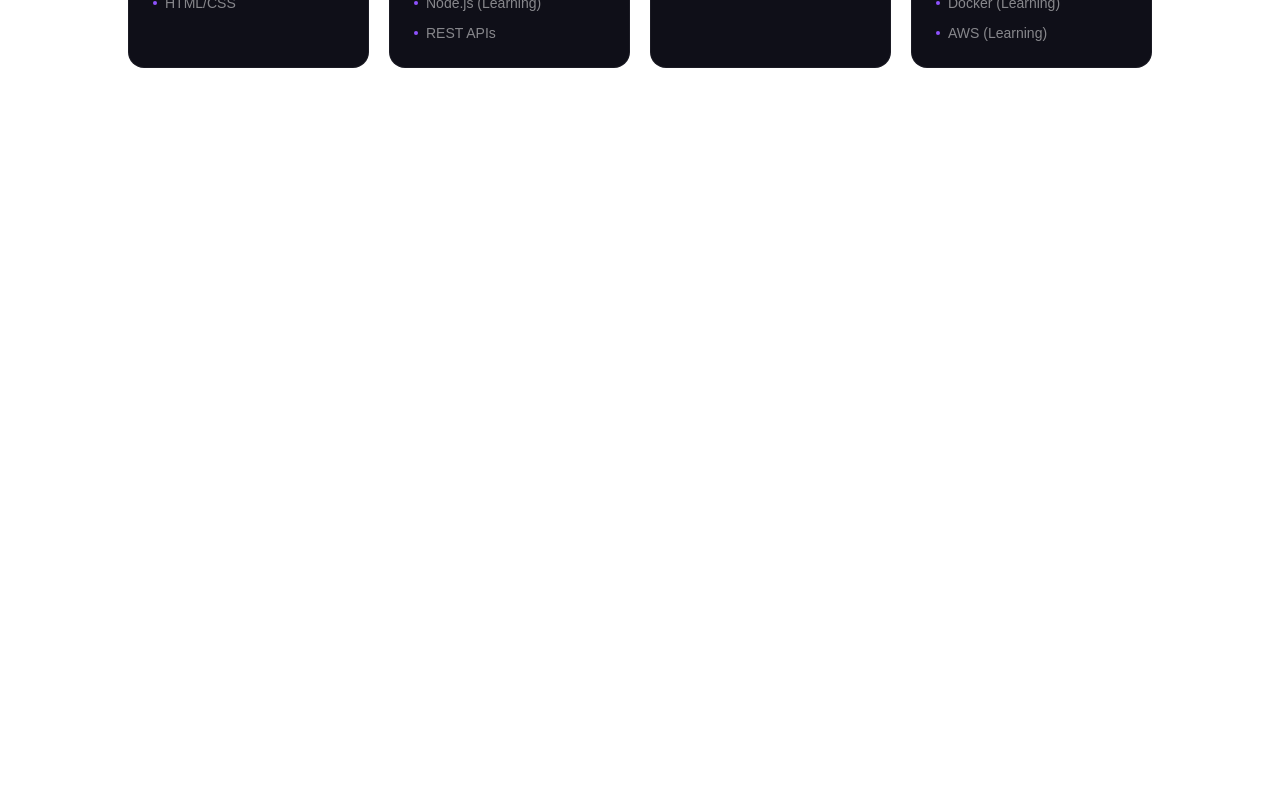
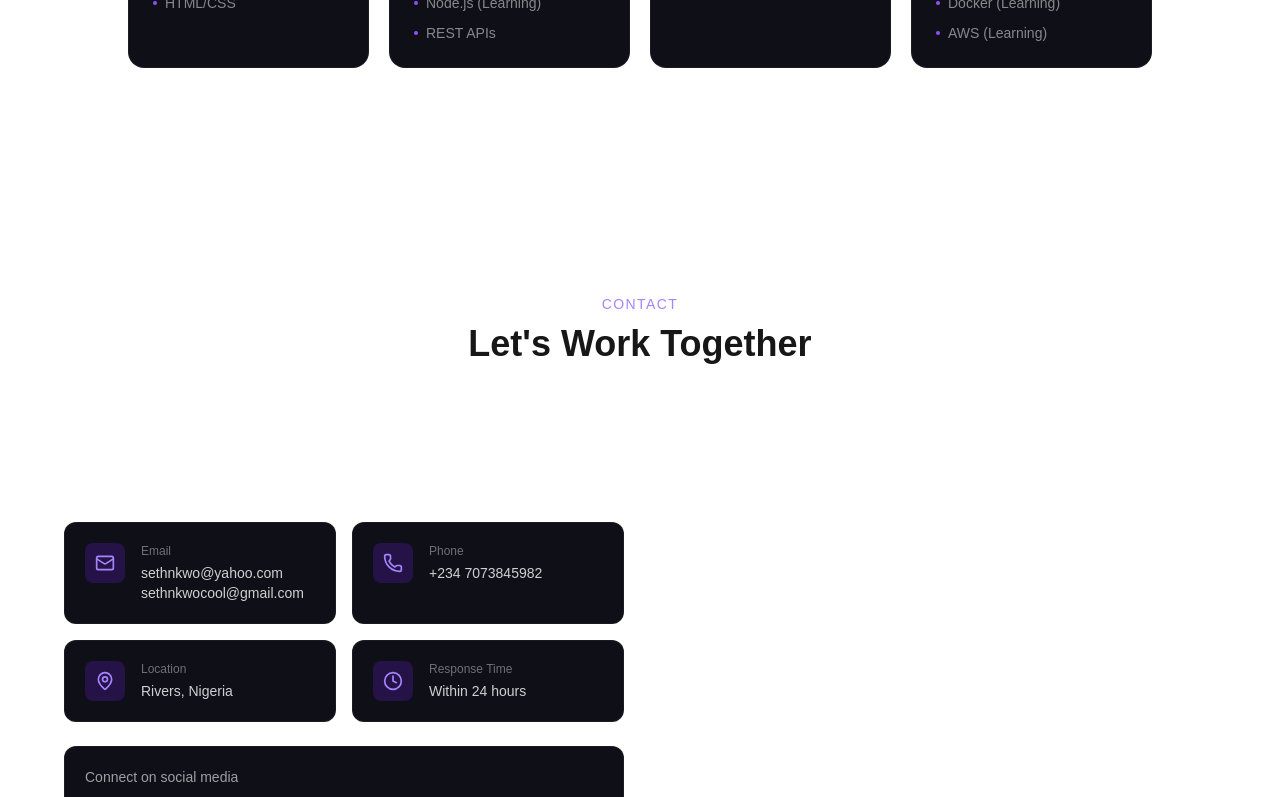
Before and after one commit to sethnkwo8/Seth-Nkwo-Portfolio, a Next.js app in the folder seth-nkwo-portfolio/: page / in a window 1280 px wide. Shown: the part 2000-2797 px from the top of the page. Before the commit the page ends 2265 px from the top, so only its background shows below. Built offline with nearby package versions, Linux system fonts and the light colour scheme.

Commit message:
Added contact section

```diff
--- a/seth-nkwo-portfolio/src/app/page.tsx
+++ b/seth-nkwo-portfolio/src/app/page.tsx
@@ -1,5 +1,6 @@
 // Home Page
 import { About } from "@/components/AboutSection";
+import { ContactSection } from "@/components/ContactSection";
 import { HeroSection } from "@/components/HeroSection";
 import { SkillsSection } from "@/components/SkillsSection";
 
@@ -12,6 +13,8 @@ export default function HomePage() {
       <About />
       {/* Skills Section */}
       <SkillsSection />
+      {/* Contact Section */}
+      <ContactSection />
     </>
   )
 }
--- /dev/null
+++ b/seth-nkwo-portfolio/src/components/ContactSection.tsx
@@ -0,0 +1,155 @@
+// Contact sectiom
+"use client"
+
+import { Mail, Phone, MapPin, Clock } from "lucide-react"
+import Link from "next/link"
+import { FaGithub, FaLinkedin } from "react-icons/fa"
+
+export function ContactSection() {
+    return (
+        <section id="contact" className="py-28 px-6 bg-white/2">
+            <div className="max-w-6xl mx-auto">
+                <div className="text-center mb-16">
+                    <span className="text-violet-400 text-sm uppercase tracking-widest">Contact</span>
+                    <h2 className="text-3xl md:text-4xl font-bold mt-2 mb-4">Let's Work Together</h2>
+                    <p className="text-white/40 mb-10 leading-relaxed">
+                        Have a project in mind? My inbox is always open. I'll get back to you within 24
+                        hours.
+                    </p>
+                </div>
+
+                <div className="grid lg:grid-cols-2 gap-8 items-start">
+                    {/* Contact Info Cards */}
+                    <div className="space-y-4">
+                        <h3 className="text-lg font-semibold text-white mb-6">Get In Touch</h3>
+                        <div className="grid sm:grid-cols-2 gap-4">
+                            <a
+                                href="mailto:alex@example.com"
+                                className="group bg-[#0f0f18] border border-white/5 rounded-xl p-5 hover:border-violet-500/30 transition-all"
+                            >
+                                <div className="flex items-start gap-4">
+                                    <div className="w-10 h-10 rounded-lg bg-violet-600/20 flex items-center justify-center text-violet-400 shrink-0 group-hover:bg-violet-600/30 transition-colors">
+                                        <Mail className="size-5" />
+                                    </div>
+                                    <div>
+                                        <div className="text-xs text-white/40 mb-1">Email</div>
+                                        <div className="text-sm text-white/80 group-hover:text-violet-400 transition-colors">
+                                            sethnkwo@yahoo.com
+                                            sethnkwocool@gmail.com
+                                        </div>
+                                    </div>
+                                </div>
+                            </a>
+
+                            <a
+                                href="tel:+2347073845982"
+                                className="group bg-[#0f0f18] border border-white/5 rounded-xl p-5 hover:border-violet-500/30 transition-all"
+                            >
+                                <div className="flex items-start gap-4">
+                                    <div className="w-10 h-10 rounded-lg bg-violet-600/20 flex items-center justify-center text-violet-400 shrink-0 group-hover:bg-violet-600/30 transition-colors">
+                                        <Phone className="size-5" />
+                                    </div>
+                                    <div>
+                                        <div className="text-xs text-white/40 mb-1">Phone</div>
+                                        <div className="text-sm text-white/80 group-hover:text-violet-400 transition-colors">
+                                            +234 7073845982
+                                        </div>
+                                    </div>
+                                </div>
+                            </a>
+
+                            <div className="bg-[#0f0f18] border border-white/5 rounded-xl p-5">
+                                <div className="flex items-start gap-4">
+                                    <div className="w-10 h-10 rounded-lg bg-violet-600/20 flex items-center justify-center text-violet-400 shrink-0">
+                                        <MapPin className="size-5" />
+                                    </div>
+                                    <div>
+                                        <div className="text-xs text-white/40 mb-1">Location</div>
+                                        <div className="text-sm text-white/80">Rivers, Nigeria</div>
+                                    </div>
+                                </div>
+                            </div>
+
+                            <div className="bg-[#0f0f18] border border-white/5 rounded-xl p-5">
+                                <div className="flex items-start gap-4">
+                                    <div className="w-10 h-10 rounded-lg bg-violet-600/20 flex items-center justify-center text-violet-400 shrink-0">
+                                        <Clock className="size-5" />
+                                    </div>
+                                    <div>
+                                        <div className="text-xs text-white/40 mb-1">Response Time</div>
+                                        <div className="text-sm text-white/80">Within 24 hours</div>
+                                    </div>
+                                </div>
+                            </div>
+                        </div>
+
+                        <div className="bg-[#0f0f18] border border-white/5 rounded-xl p-5 mt-6">
+                            <div className="text-sm text-white/60 mb-3">Connect on social media</div>
+                            <div className="flex items-center gap-3">
+                                <Link
+                                    href="#"
+                                    className="flex items-center gap-2 px-4 py-2 rounded-lg bg-white/5 hover:bg-white/10 text-white/70 hover:text-white transition-colors text-sm"
+                                >
+                                    <FaGithub size={16} />
+                                    GitHub
+                                </Link>
+                                <Link
+                                    href="#"
+                                    className="flex items-center gap-2 px-4 py-2 rounded-lg bg-white/5 hover:bg-white/10 text-white/70 hover:text-white transition-colors text-sm"
+                                >
+                                    <FaLinkedin size={16} />
+                                    LinkedIn
+                                </Link>
+                            </div>
+                        </div>
+                    </div>
+
+                    {/* Contact Form */}
+                    <form className="flex flex-col gap-4" onSubmit={(e) => e.preventDefault()}>
+                        <h3 className="text-lg font-semibold text-white mb-2">Send a Message</h3>
+                        <div className="grid sm:grid-cols-2 gap-4">
+                            <div>
+                                <label className="block text-xs text-white/40 mb-1.5">Name</label>
+                                <input
+                                    type="text"
+                                    placeholder="John Doe"
+                                    className="w-full bg-white/4 border border-white/10 rounded-lg px-4 py-3 text-sm text-white placeholder:text-white/20 focus:outline-none focus:border-violet-500/50 transition-colors"
+                                />
+                            </div>
+                            <div>
+                                <label className="block text-xs text-white/40 mb-1.5">Email</label>
+                                <input
+                                    type="email"
+                                    placeholder="john@example.com"
+                                    className="w-full bg-white/4 border border-white/10 rounded-lg px-4 py-3 text-sm text-white placeholder:text-white/20 focus:outline-none focus:border-violet-500/50 transition-colors"
+                                />
+                            </div>
+                        </div>
+                        <div>
+                            <label className="block text-xs text-white/40 mb-1.5">Subject</label>
+                            <input
+                                type="text"
+                                placeholder="Project inquiry"
+                                className="w-full bg-white/4 border border-white/10 rounded-lg px-4 py-3 text-sm text-white placeholder:text-white/20 focus:outline-none focus:border-violet-500/50 transition-colors"
+                            />
+                        </div>
+                        <div>
+                            <label className="block text-xs text-white/40 mb-1.5">Message</label>
+                            <textarea
+                                rows={6}
+                                placeholder="Tell me about your project..."
+                                className="w-full bg-white/4 border border-white/10 rounded-lg px-4 py-3 text-sm text-white placeholder:text-white/20 focus:outline-none focus:border-violet-500/50 transition-colors resize-none"
+                            />
+                        </div>
+                        <button
+                            type="submit"
+                            className="w-full py-3 rounded-full bg-violet-600 hover:bg-violet-500 text-white text-sm transition-colors"
+                        >
+                            Send Message
+                        </button>
+                    </form>
+                </div>
+            </div>
+        </section>
+    )
+}
```
